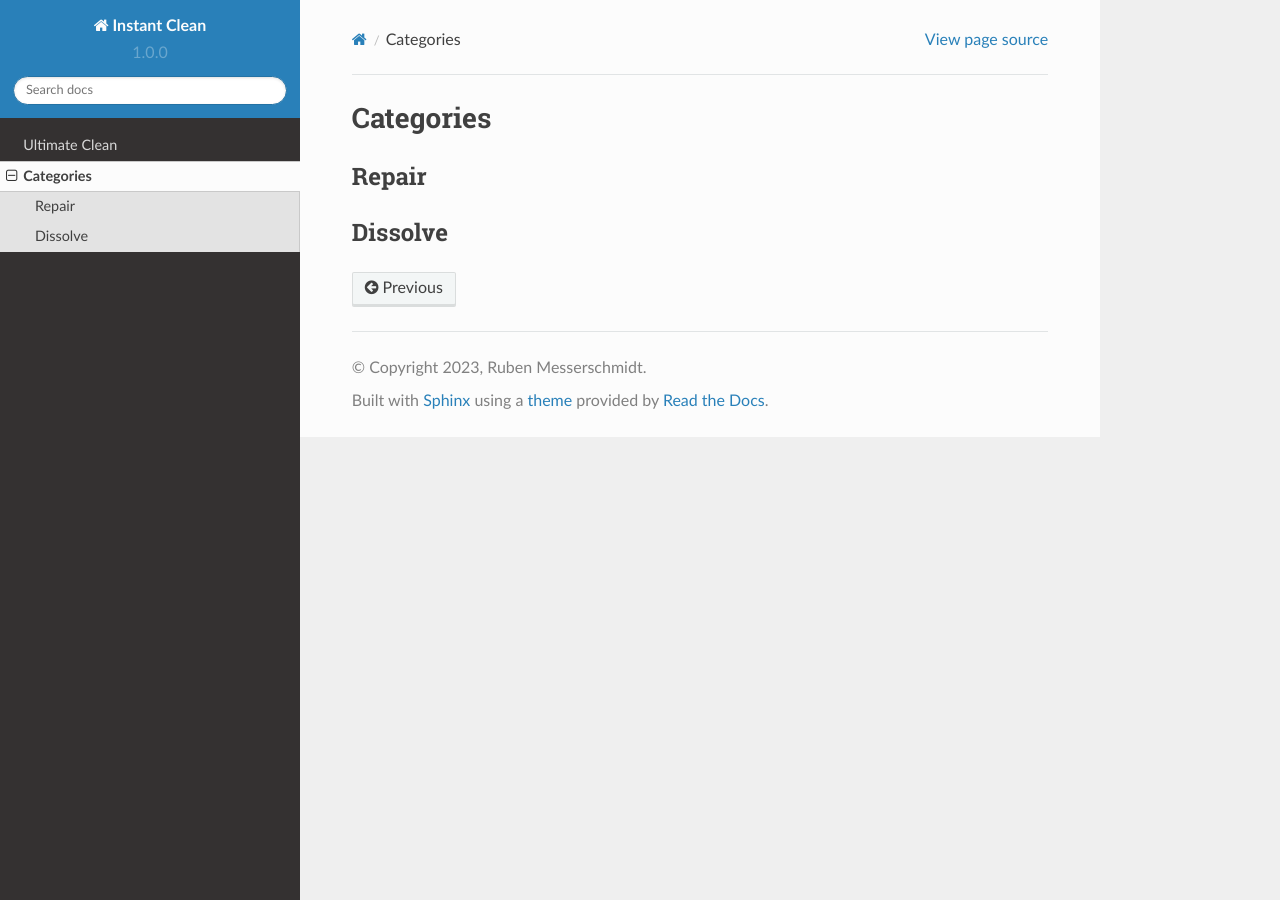
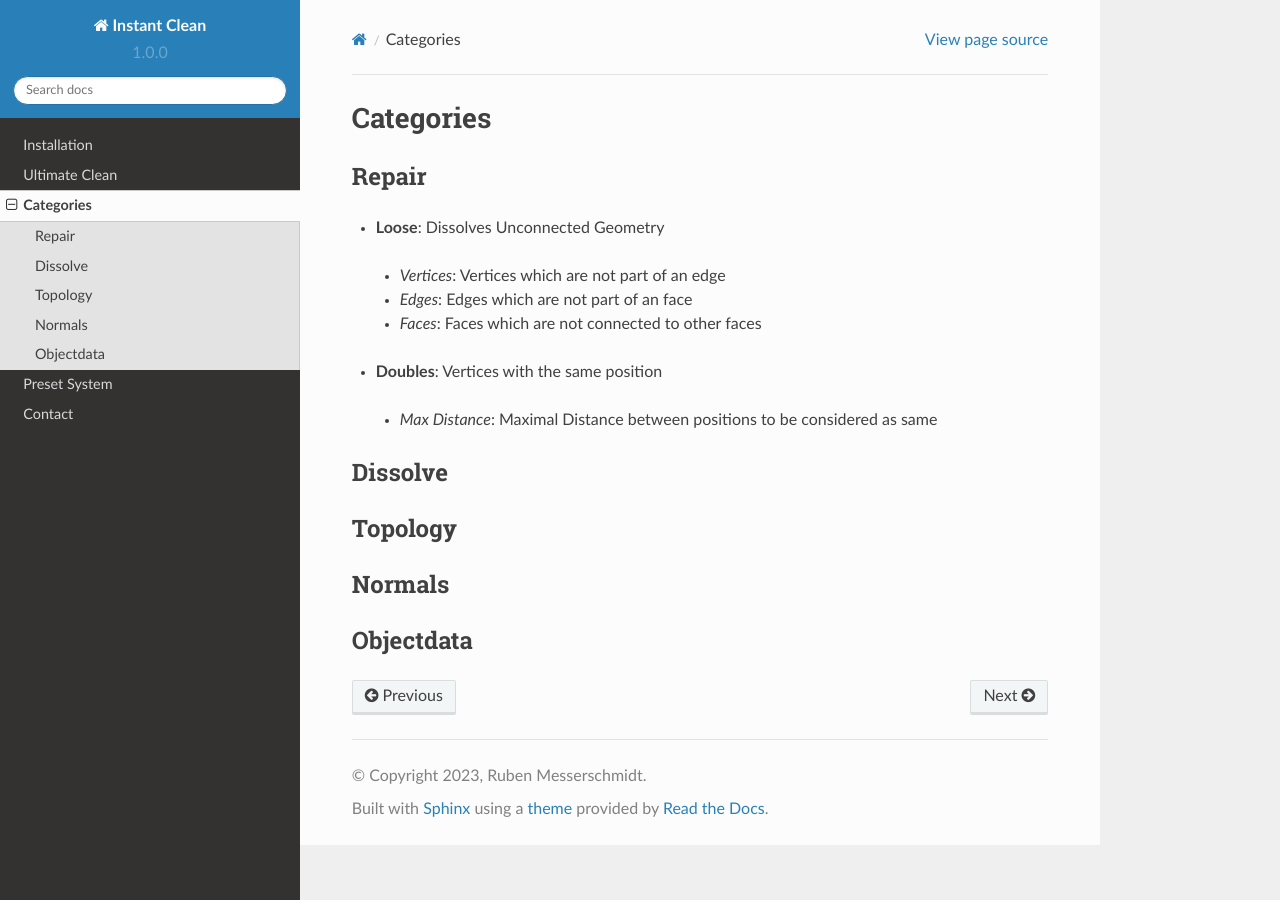
Before and after one commit to rubenmesserschmidt/Instant-Clean_docs, a Sphinx documentation site: the page built from docs/source/categories.rst, in a window 1280 px wide. Built offline with Sphinx 7.4.7 and the Read the Docs theme 2.0.0, drawn with Linux system fonts in a browser that asks for light colours.

Commit message:
Added categories, testin lists

```diff
--- a/docs/source/categories.rst
+++ b/docs/source/categories.rst
@@ -4,5 +4,23 @@ Categories
 Repair
 ******
 
+* **Loose**: Dissolves Unconnected Geometry
+
+ - *Vertices*: Vertices which are not part of an edge
+ - *Edges*: Edges which are not part of an face
+ - *Faces*: Faces which are not connected to other faces
+
+* **Doubles**:  Vertices with the same position
+ - *Max Distance*: Maximal Distance between positions to be considered as same
+
 Dissolve
 ********
+
+Topology
+********
+
+Normals
+*******
+
+Objectdata
+**********
--- a/docs/source/clean.rst
+++ b/docs/source/clean.rst
@@ -1,2 +1,5 @@
 Ultimate Clean
 ==============
+
+The all in one solution, where you know exactly what happened.
+By clicking Clean all operations will be executed with your current settings.
--- /dev/null
+++ b/docs/source/contact.rst
@@ -0,0 +1,4 @@
+Contact
+#######
+
+If you have any questions, issues or an idea for a new feature do not hestitate and get in touch via `Discord <https://discord.gg/TYFq6VKXCN>`_.
--- a/docs/source/index.rst
+++ b/docs/source/index.rst
@@ -22,5 +22,8 @@ Contents
 .. toctree::
    :maxdepth: 2
 
+   installation
    clean
    categories
+   presets
+   contact
--- a/docs/source/installation.rst
+++ b/docs/source/installation.rst
@@ -1,2 +1,2 @@
 Installation
-============
+############
--- a/docs/source/presets.rst
+++ b/docs/source/presets.rst
@@ -0,0 +1,11 @@
+Preset System
+#############
+
+Create
+******
+
+Save
+****
+
+Delete
+******
```
Also changed, not shown: docs/source/api.rst (deleted, +0 -7 lines), docs/source/usage.rst (deleted, +0 -33 lines).
